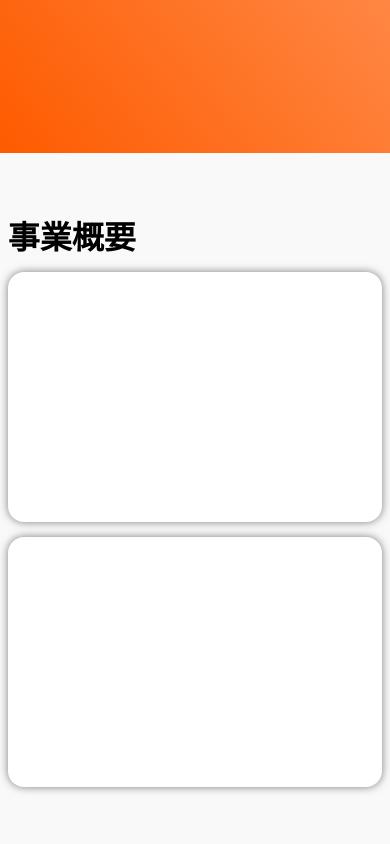
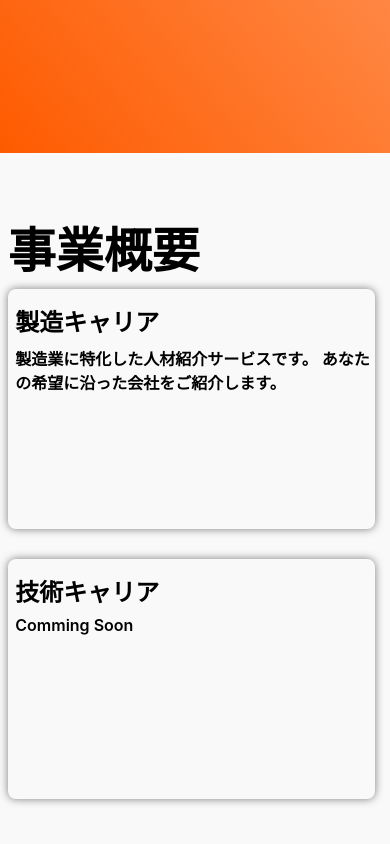
Before and after one commit to takumi-mor/corpsite-of-krpa, a React (Create React App) app: page / in a window 390 px wide. Shown: the part 691-1535 px from the top of the page. Built offline with nearby package versions, Linux system fonts and the light colour scheme.

Commit message:
レスポンシブの修正

```diff
--- a/src/components/About.module.css
+++ b/src/components/About.module.css
@@ -65,7 +65,7 @@
     padding-top: 15%;
     max-width: 1080px;
 
-    margin: 0 auto;
+    margin-left: 2%;
   }
   .section h1 {
     padding: 0;
@@ -82,7 +82,6 @@
     box-shadow: 0px 0px 8px rgba(0, 0, 0, 0.5);
   }
   .greetingFromCeo {
-    width: 84%;
     border-radius: 16px;
     box-shadow: 0px 0px 8px rgba(0, 0, 0, 0.5);
     margin-right: 4%;
--- a/src/components/Header.module.css
+++ b/src/components/Header.module.css
@@ -16,7 +16,7 @@
     box-shadow: 0px 0px 8px rgba(0, 0, 0, 0.5);
     backdrop-filter: blur(4px);
 
-    border-radius: 16px;
+    border-radius: 8px;
   }
   .left {
     width: 25%;
--- a/src/components/Service.jsx
+++ b/src/components/Service.jsx
@@ -6,8 +6,19 @@ const Service = () => {
       <div className={classes.bg}>
         <div className={classes.section}>
           <h1>事業概要</h1>
-          <div className={classes.service}></div>
-          <div className={classes.service}></div>
+          <div className={classes.services}>
+            <div className={classes.service}>
+              <h2>製造キャリア</h2>
+              <p>
+                製造業に特化した人材紹介サービスです。
+                あなたの希望に沿った会社をご紹介します。
+              </p>
+            </div>
+            <div className={classes.service}>
+              <h2>技術キャリア</h2>
+              <p>Comming Soon</p>
+            </div>
+          </div>
         </div>
       </div>
     </>
--- a/src/components/Service.module.css
+++ b/src/components/Service.module.css
@@ -14,6 +14,10 @@
     font-size: 72px;
     padding: 0;
     color: #000;
+    margin-bottom: 2%;
+  }
+  .services {
+    display: flex;
   }
   .service {
     display: inline-block;
@@ -21,10 +25,19 @@
     height: 360px;
     background: #f9f9f9;
 
-    border-radius: 16px;
+    border-radius: 8px;
     box-shadow: 0px 0px 8px rgba(0, 0, 0, 0.5);
     margin-right: 4%;
     margin-bottom: 8%;
+
+    padding-left: 2%;
+  }
+  .service h2 {
+    font-size: 32px;
+  }
+  .service p {
+    font-size: 16px;
+    color: #000;
   }
 }
 
@@ -42,17 +55,31 @@
     margin: 0 auto;
   }
   .section h1 {
+    font-size: 48px;
     padding: 0;
     color: #000;
-    font-size: 32px;
+    margin-bottom: 2%;
   }
   .service {
-    width: 96vw;
-    height: 64vw;
-    background: #ffffff;
-    margin-top: 4%;
+    display: inline-block;
+    width: 96%;
+    height: 240px;
+    background: #f9f9f9;
 
-    border-radius: 16px;
+    border-radius: 8px;
     box-shadow: 0px 0px 8px rgba(0, 0, 0, 0.5);
+    margin-right: 4%;
+    margin-bottom: 8%;
+
+    padding-left: 2%;
+  }
+  .service h2 {
+    font-size: 24px;
+    margin: 4% 0 0;
+  }
+  .service p {
+    font-size: 16px;
+    color: #000;
+    margin: 2% 0 0;
   }
 }
```
